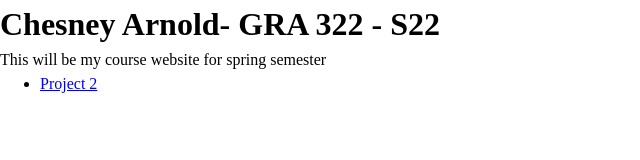
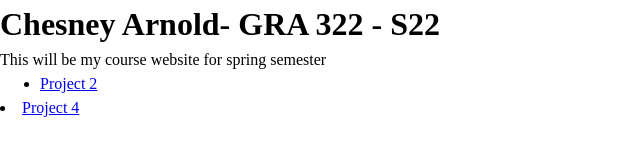
Before and after one commit to ChesneyArnold/gra322-s22, a plain HTML site: page index.html in a window 1280 px wide. Shown: the full height of the page, 0-640 px from the left. Drawn offline with Linux system fonts and the light colour scheme.

Commit message:
charlies update

```diff
--- a/index.html
+++ b/index.html
@@ -21,6 +21,8 @@
   <ul>
     <li><a href= "/project-2" title="Project 2">Project 2</a></li>
   </ul>
+    <li><a href= "/Charlie's/" title="Project 4">Project 4</a></li>
+  </ul>
 
   <!-- Load Scripts -->
   <script src="js/scripts.js"></script>
```
